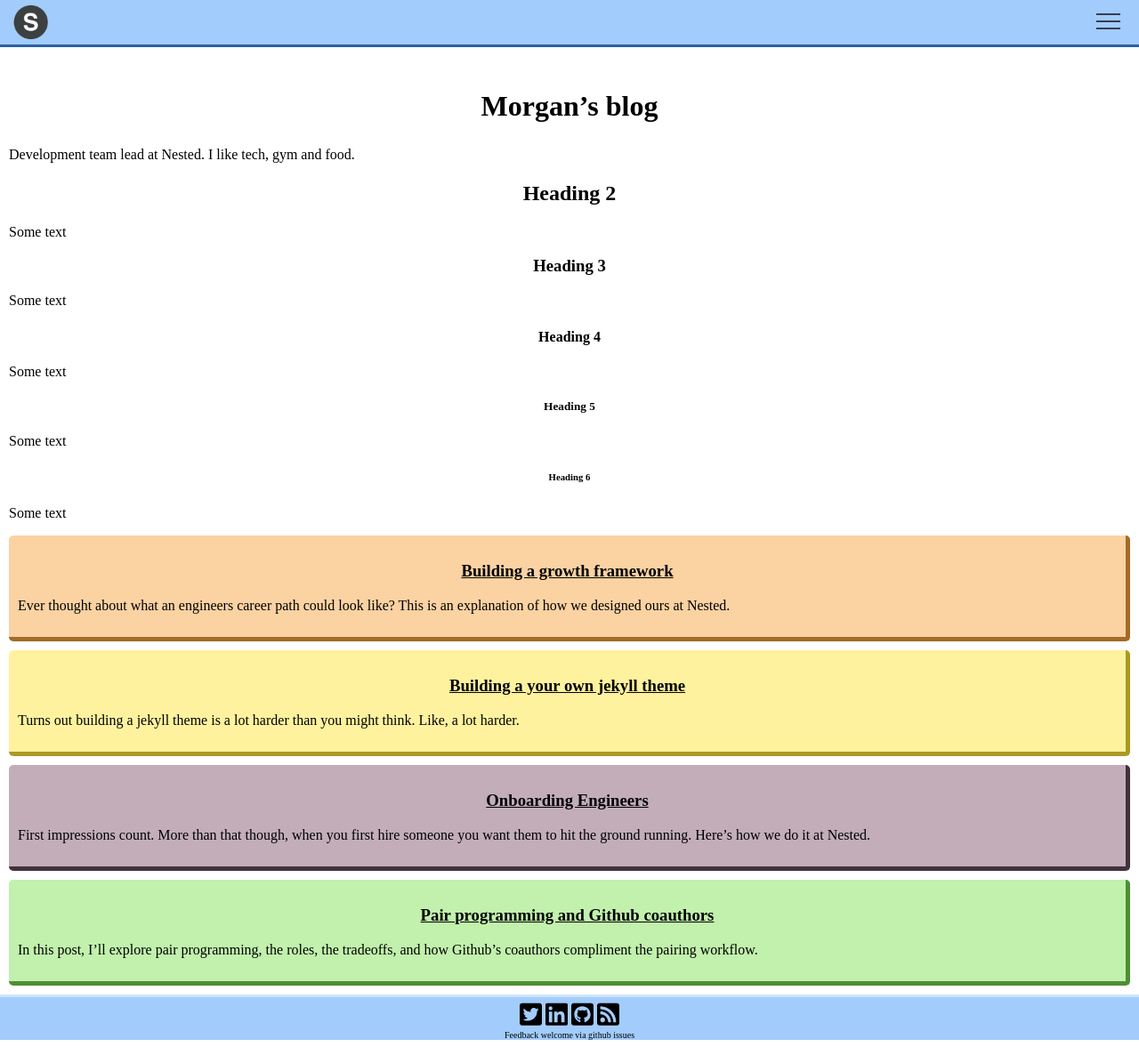
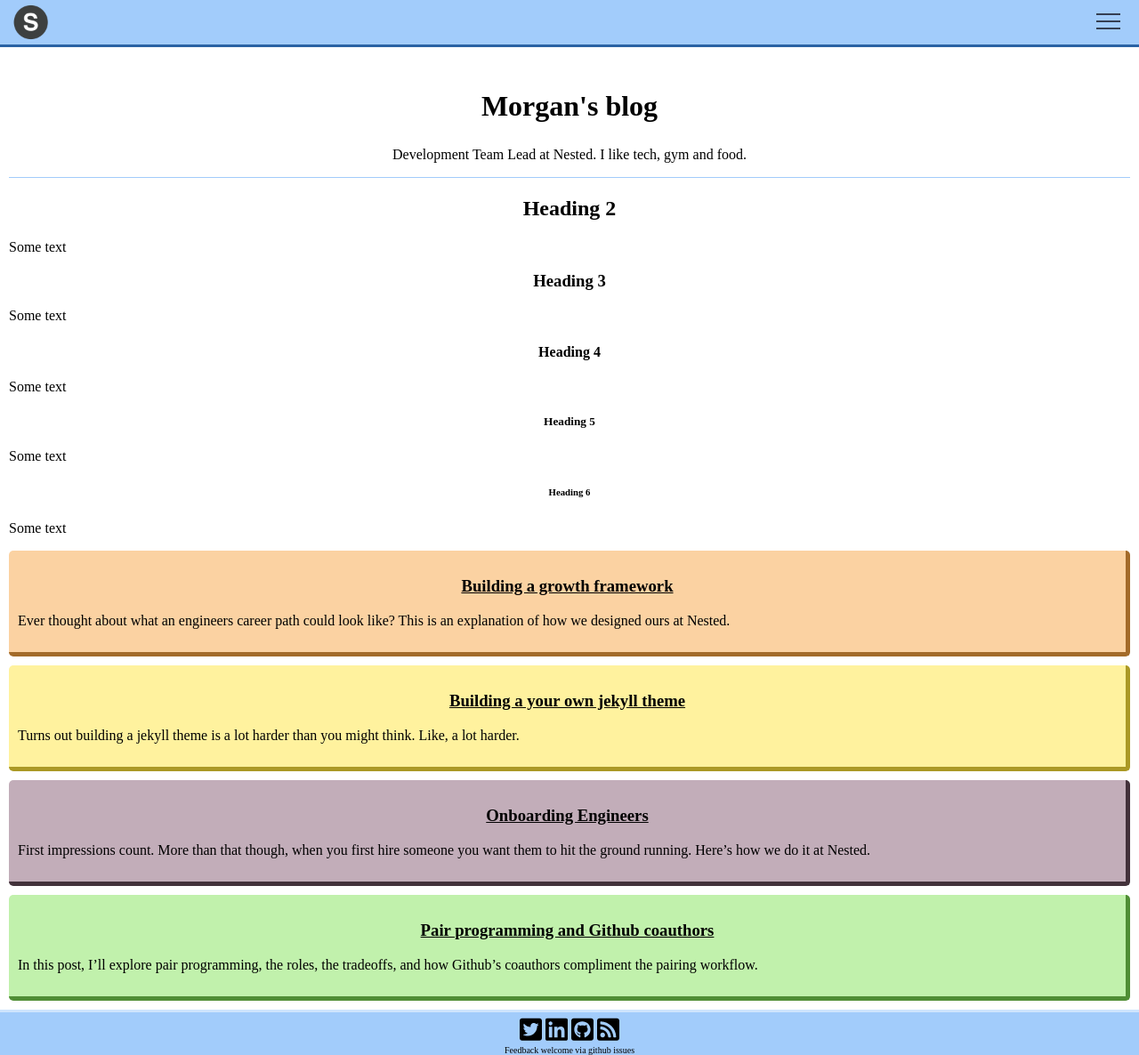
Before and after one commit to sadir/jekyll-sadir, a Jekyll site: the page built from index.html.md, in a window 1280 px wide. Shown: the whole page at 89% size. Built offline with Jekyll 4.4.1, drawn with Linux system fonts in a browser that asks for light colours.

Commit message:
Add site title and description to every page under the navbar

```diff
--- a/_config.yml
+++ b/_config.yml
@@ -1,3 +1,9 @@
+title: Morgan's blog
+description: >-
+  Development Team Lead at Nested. I like tech, gym and food.
+baseurl: ""
+url: "https://sadir.github.io/"
+
 defaults:
   -
     scope:
--- /dev/null
+++ b/_includes/summary.html
@@ -0,0 +1,11 @@
+<link rel="stylesheet" href="/assets/sass/summary.css">
+<header class="summary">
+  <h1>
+    <a class="summary-title" href="/">
+      {{ site.title }}
+    </a>
+  </h1>
+  <p class="summary-description">
+    {{ site.description }}
+  </p>
+</header>
--- a/_layouts/default.html
+++ b/_layouts/default.html
@@ -5,6 +5,7 @@
 <link rel="stylesheet" href="/assets/sass/default.css">
 {% include nav.html %}
 <section>
+  {% include summary.html %}
   {{ content }}
 </section>
 {% include footer.html %}
--- /dev/null
+++ b/assets/sass/summary.scss
@@ -0,0 +1,19 @@
+---
+---
+@import "theme";
+
+.summary-title {
+  color: black;
+  text-decoration: none;
+  cursor: pointer;
+}
+
+.summary-description {
+  text-align: center;
+}
+
+.summary {
+  border-width: 0 0 1px 0;
+  border-color: map-get($baby_blue, medium);
+  border-style: double;
+}
```
Also changed, not shown: index.html.md (+0 -4 lines).
